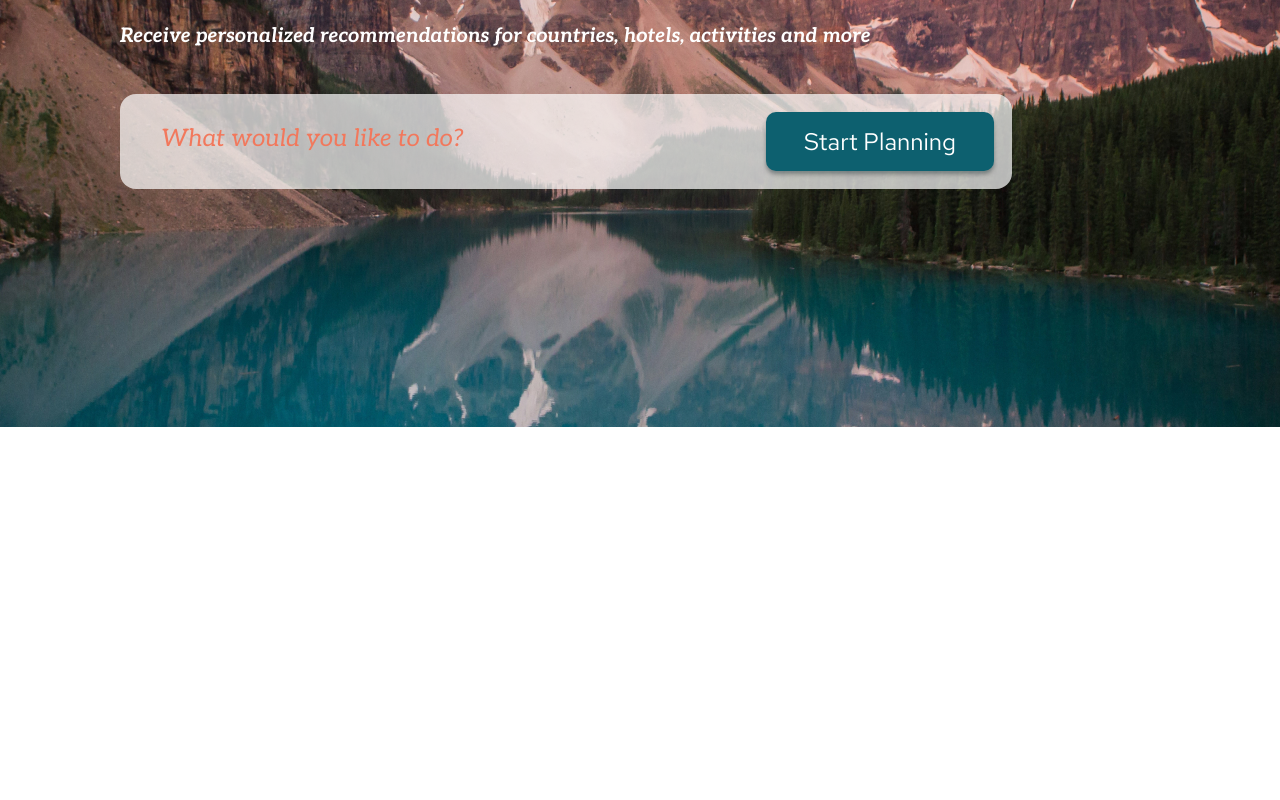
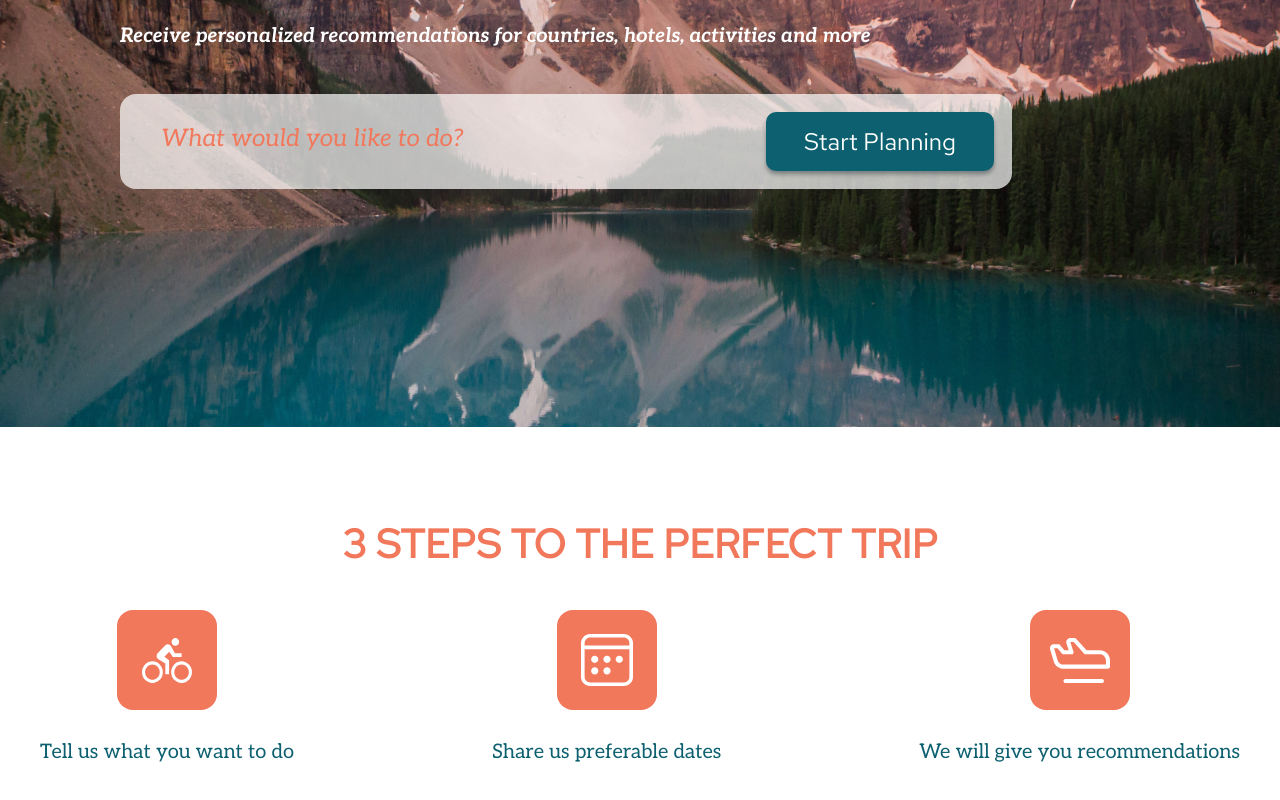
Before and after one commit to bulatovaa/Travel, a plain HTML site: page index.html in a window 1280 px wide. Shown: the part 338-1138 px from the top of the page. Before the commit the page ends 800 px from the top, so only its background shows below. Drawn offline with Linux system fonts and the light colour scheme; a web font is replaced by a local one.

Commit message:
feat: add steps section

```diff
--- a/index.html
+++ b/index.html
@@ -40,14 +40,26 @@
             </div>
         </section>
     </div>
-
-
     <main>
-        <section class="steps"></section>
+        <section class="steps">
+            <div class="wrapper">
+                <h2 class="steps__title section-title">3 STEPS TO THE PERFECT TRIP</h2>
+                <div class="steps__block flex-wrapper">
+                    <div class="steps__item">
+                        <span class="steps__image steps__image-1"></span><span class="steps__text">Tell us what you want to do</span>
+                    </div>
+                    <div class="steps__item">
+                        <span class="steps__image steps__image-2"></span><span class="steps__text">Share us preferable dates </span>
+                    </div>
+                    <div class="steps__item">
+                        <span class="steps__image steps__image-3"></span><span class="steps__text">We will give you recommendations</span>
+                    </div>
+                </div>
+            </div>
+        </section>
 
         <section class="destinations"></section>
     </main>
-
     <div class="footer-background">
         <section class="stories"></section>
         <footer class="footer">
--- a/style.css
+++ b/style.css
@@ -56,6 +56,15 @@ body {
     font-weight: 500;
     color: #FFFFFF;
     cursor: pointer;
+}
+
+.section-title {
+    font-family: 'Red Hat Text', sans-serif;
+    font-weight: 600;
+    font-size: 4rem;
+    line-height: 5.3rem;
+    color: #F2785C;
+    text-align: center;
 }
 
 /* -------- HEADER ----------- */
@@ -149,3 +158,48 @@ body {
 }
 
 /* -------- STEPS SECTION -------- */
+
+.steps {
+    padding: 90px 0 97px;
+}
+
+.steps__title {
+    margin-bottom: 40px;
+}
+
+.steps__block {
+    flex-wrap: wrap;
+}
+
+.steps__item {
+    display: flex;
+    flex-direction: column;
+    justify-content: center;
+    align-items: center;
+}
+
+.steps__image {
+    width: 100px;
+    height: 100px;
+    margin-bottom: 30px;
+}
+
+.steps__image-1 {
+    background: url("assets/images/svg/steps-icon-1.svg");
+}
+
+.steps__image-2 {
+    background: url("assets/images/svg/steps-icon-2.svg");
+}
+
+.steps__image-3 {
+    background: url("assets/images/svg/steps-icon-3.svg");
+}
+
+.steps__text {
+    font-family: 'Aleo', sans-serif;
+    font-weight: 400;
+    font-size: 2rem;
+    line-height: 2.4rem;
+    color: #0D606F;
+}
```
